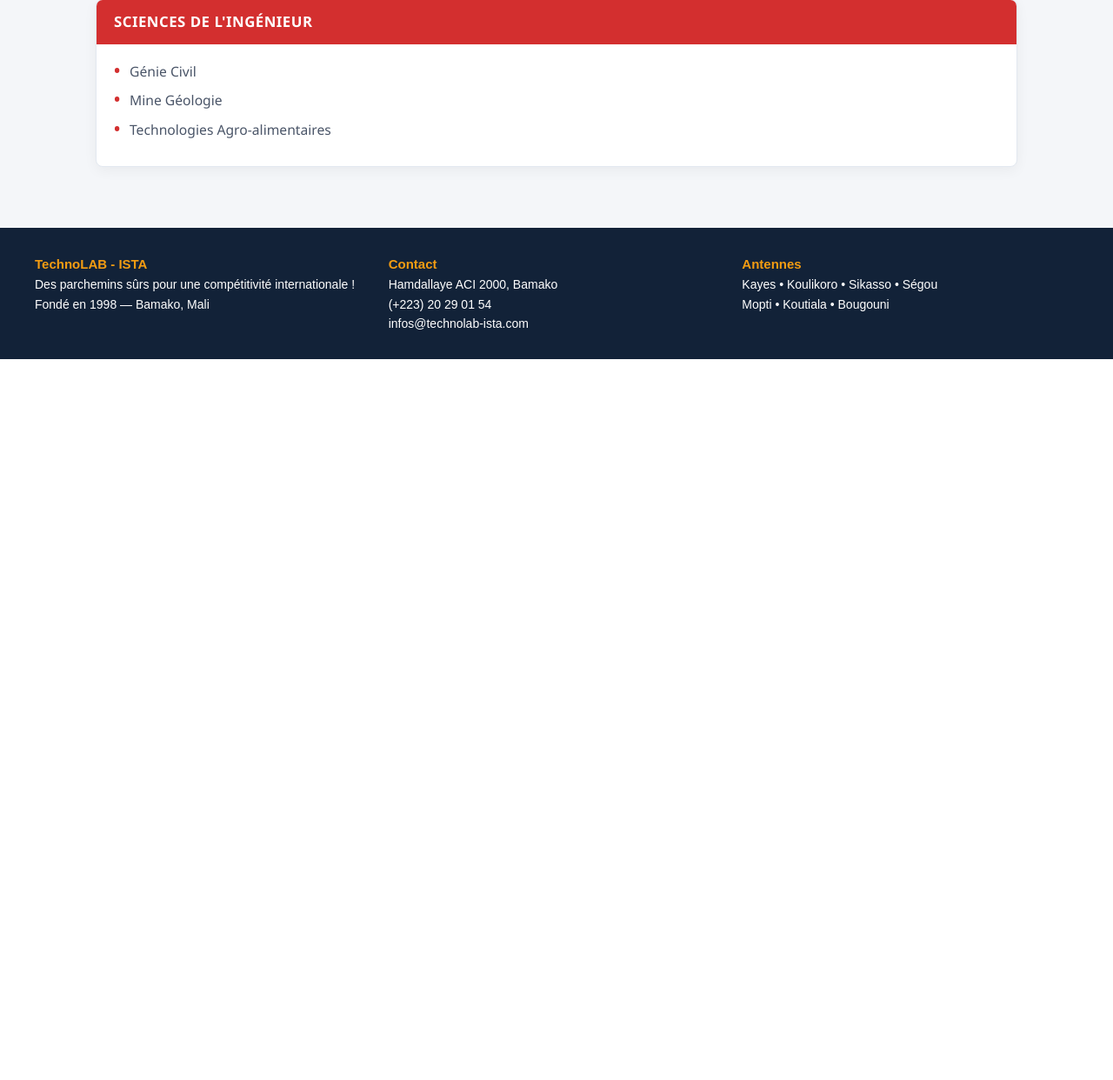
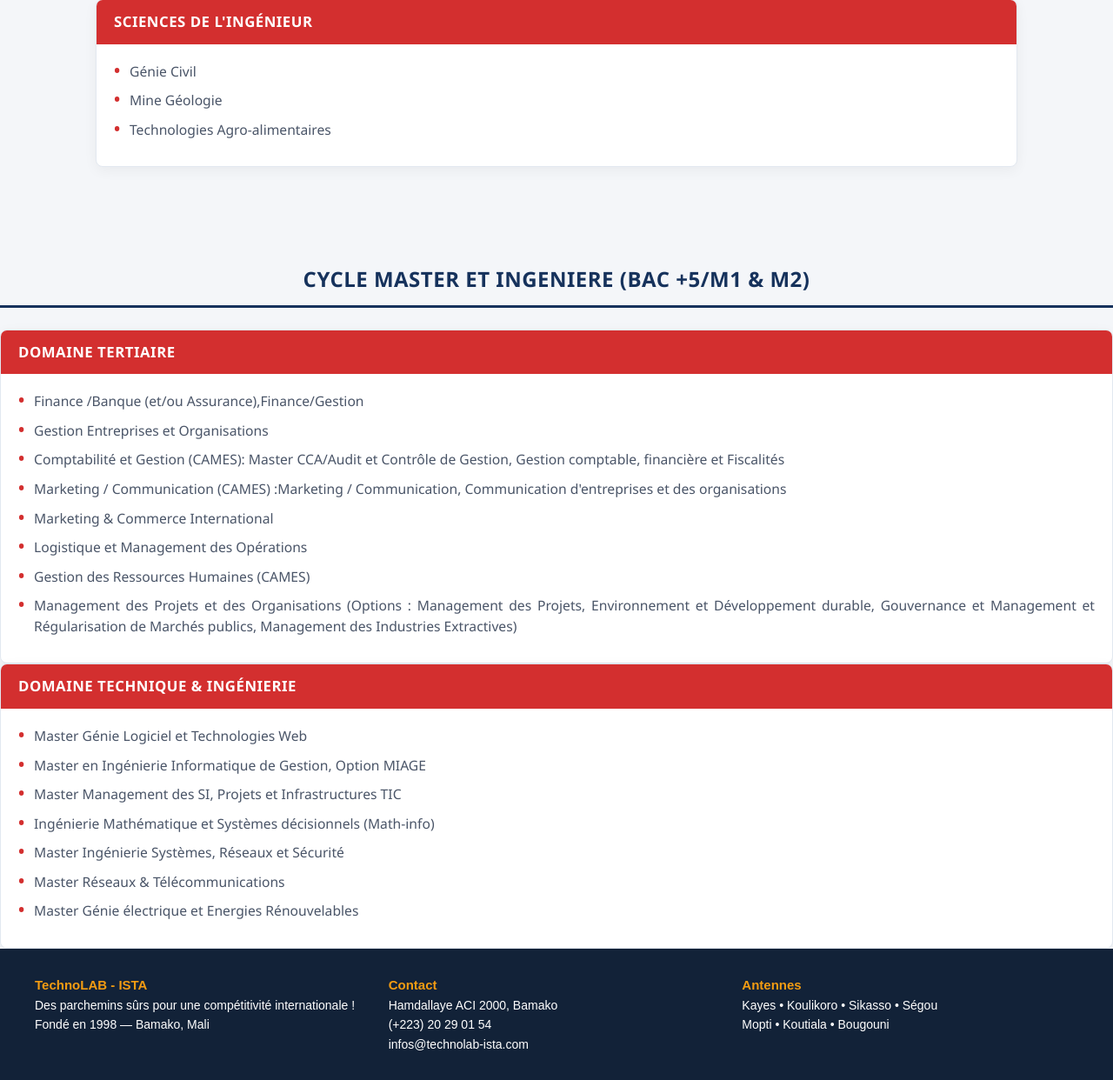
Before and after one commit to At04240/MIAGE, a Java web app: page /formations.jsp in a window 1280 px wide. Shown: the part 1833-3075 px from the top of the page at 87% size. Before the commit the page ends 2246 px from the top, so only its background shows below. Run offline with Tomcat 11, a stand-in JSP engine, Linux system fonts and the light colour scheme.

Commit message:
mise à jour page formations

```diff
--- a/src/main/webapp/formations.jsp
+++ b/src/main/webapp/formations.jsp
@@ -274,6 +274,43 @@
         </div>
 
     </div>
+    <div class = "cycle-section-title">CYCLE MASTER ET INGENIERE (BAC +5/M1 & M2)</div>
+    <div class="domaine-grid">
+    <div class="domaine-card">
+    <div class="domaine-header">Domaine Tertiaire</div>
+    <div class="domaine-body">
+    <ul>
+    <li>Finance /Banque (et/ou Assurance),Finance/Gestion</li>
+    <li>Gestion Entreprises et Organisations</li>
+    <li>Comptabilité et Gestion (CAMES): Master CCA/Audit et Contrôle de Gestion, Gestion comptable, financière et Fiscalités</li>
+    <li>Marketing / Communication (CAMES) :Marketing / Communication, Communication d'entreprises et des organisations</li>
+    <li>Marketing & Commerce International</li>
+    <li>Logistique et Management des Opérations</li>
+    <li>Gestion des Ressources Humaines (CAMES)</li>
+    <li>Management des Projets et des Organisations (Options : Management des Projets, Environnement et Développement durable, Gouvernance et Management et Régularisation de Marchés publics, Management des Industries Extractives)</li>
+    </ul>
+    </div>
+    </div>
+
+    <div class="domaine-card">
+    <div class="domaine-header">Domaine Technique & Ingénierie</div>
+    <div class="domaine-body">
+    <ul>
+    <li>Master Génie Logiciel et Technologies Web </li>
+    <li>Master en Ingénierie Informatique de Gestion, Option MIAGE</li>
+    <li>Master Management des SI, Projets et Infrastructures TIC</li>
+    <li>Ingénierie Mathématique et Systèmes décisionnels (Math-info)</li>
+    <li>Master Ingénierie Systèmes, Réseaux et Sécurité</li>
+    <li>Master Réseaux & Télécommunications</li>
+    <li>Master Génie électrique et Energies Rénouvelables</li>
+    <ul>
+    </div>
+     </div>
+      </div>
+       </div>
+        </div>
+
+
 
 
     <footer>
```
